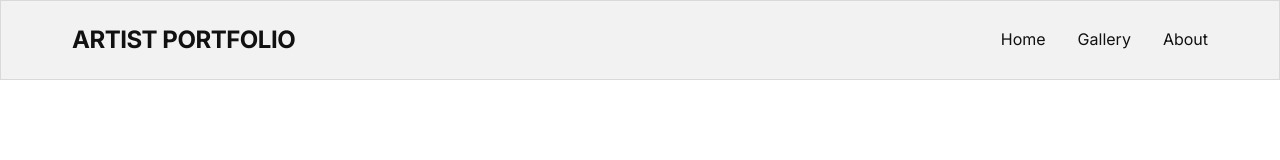
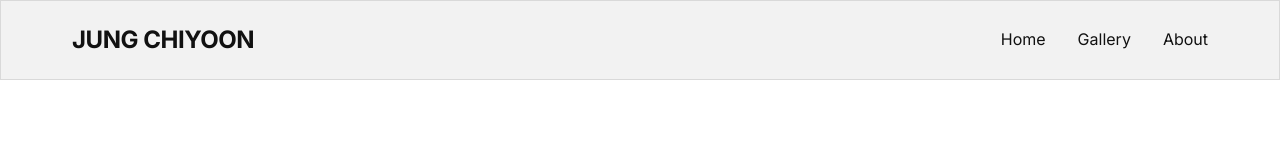
Before and after one commit to jungchiyoon/portfolio, a Next.js app: page / in a window 1280 px wide. Shown: the top 160 px of the page. Built offline with nearby package versions, Linux system fonts and the light colour scheme.

Commit message:
Design update: Changed logo to JUNG CHIYOON

```diff
--- a/src/components/Navbar.tsx
+++ b/src/components/Navbar.tsx
@@ -4,7 +4,7 @@ export default function Navbar() {
   return (
     <nav className="glass">
       <div className="container nav-content">
-        <Link href="/" className="logo">ARTIST PORTFOLIO</Link>
+        <Link href="/" className="logo">JUNG CHIYOON</Link>
         <ul className="nav-links">
           <li><Link href="/">Home</Link></li>
           <li><Link href="/gallery">Gallery</Link></li>
```
Also changed, not shown: 2 other files (tests, documents, lock files or other folders).
